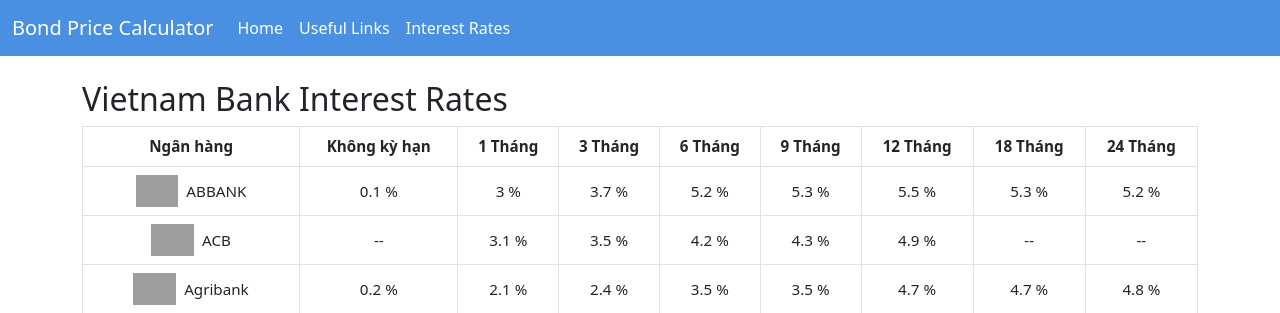
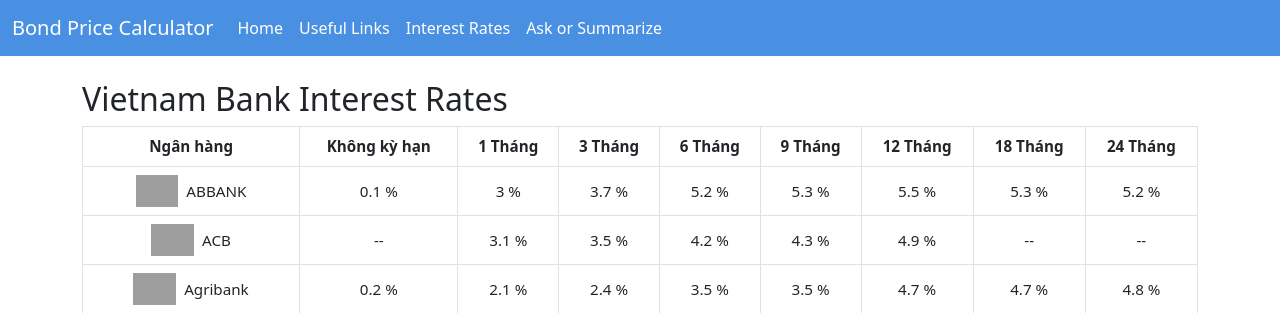
Before and after one commit to Huyphan1515/Fixed-Income-Pricing, a Flask app: page /interest-rates in a window 1280 px wide. Shown: the top 313 px of the page. Run offline with Flask 3, Linux system fonts and the light colour scheme; data that the repository does not hold is empty; grey boxes are pictures that could not be loaded.

Commit message:
Update navbar.html

```diff
--- a/templates/navbar.html
+++ b/templates/navbar.html
@@ -9,6 +9,7 @@
         <li class="nav-item"><a class="nav-link text-white" href="/">Home</a></li>
         <li class="nav-item"><a class="nav-link text-white" href="/posts">Useful Links</a></li>
         <li class="nav-item"><a class="nav-link text-white" href="/interest-rates">Interest Rates</a></li>
+        <li class="nav-item"><a class="nav-link" href="/nlp">Ask or Summarize</a></li>
       </ul>
     </div>
   </div>
```
